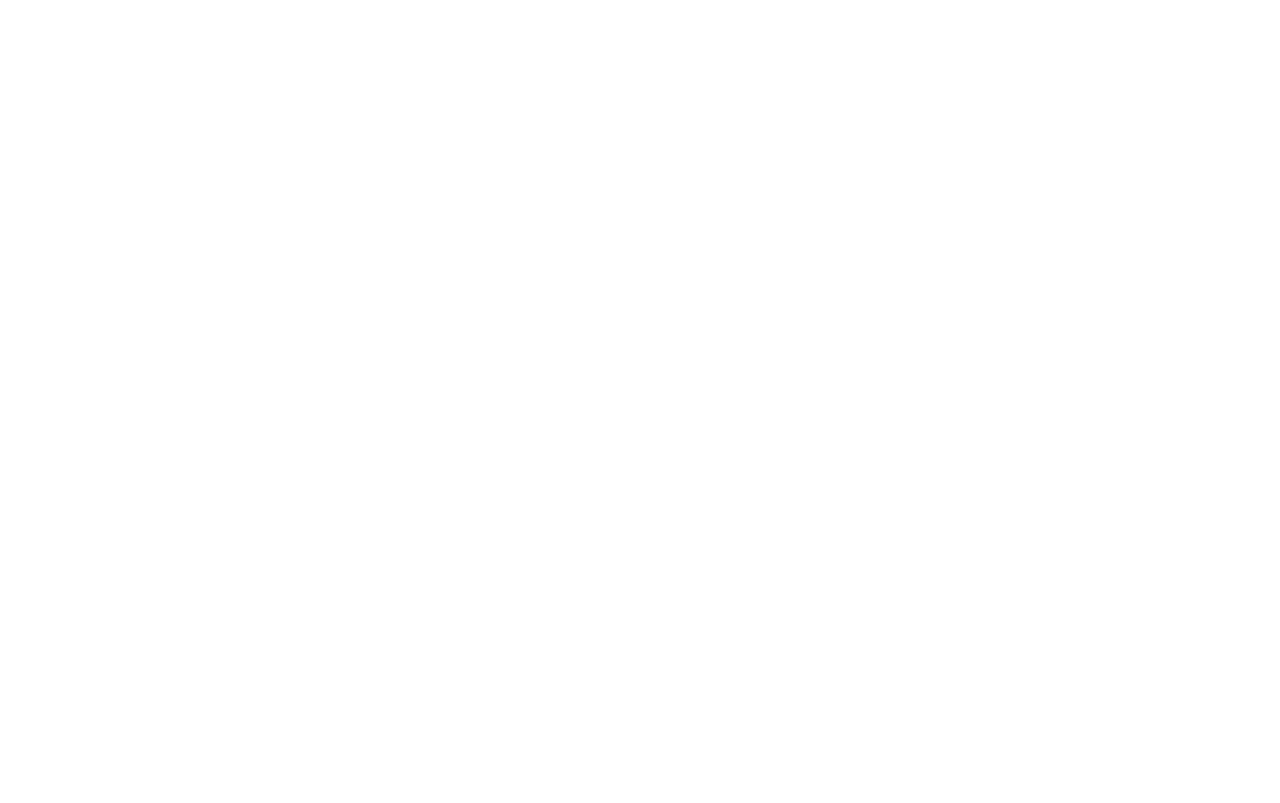
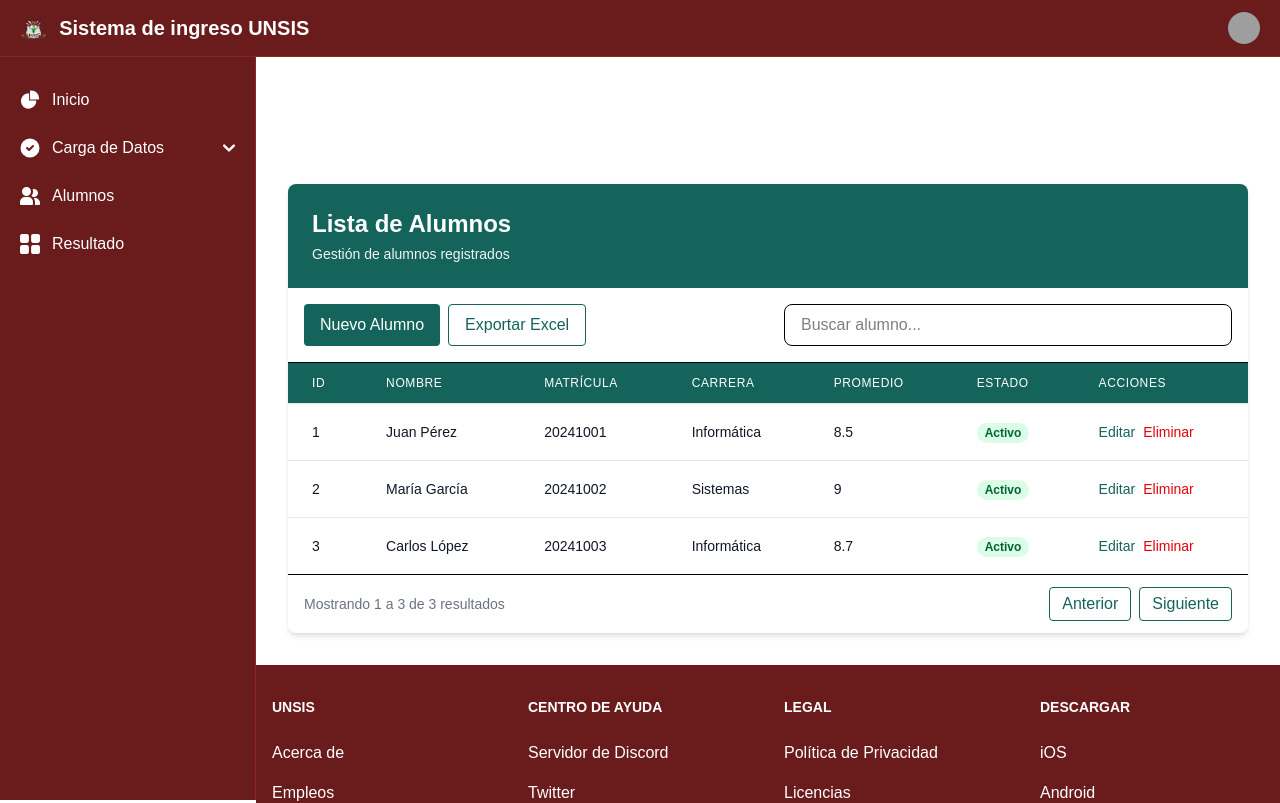
Before and after one commit to UNSIS-ADM/ADM-UNSIS-frontend, an Angular app: page /alumnos in a window 1280 px wide. Before the commit this address led to /. Shown: the top 803 px of the page. Built offline with nearby package versions, Linux system fonts and the light colour scheme; grey boxes are pictures that could not be loaded.

Commit message:
alumnos creado

```diff
--- /dev/null
+++ b/src/app/alumnos/alumnos.component.html
@@ -0,0 +1,80 @@
+<app-nav></app-nav>
+
+<div class="sm:ml-64 mt-16 p-8">
+  <div class="bg-white rounded-lg shadow-md overflow-hidden">
+    <!-- Encabezado -->
+    <div class="p-6 bg-[#14645c] text-white">
+      <h2 class="text-2xl font-semibold">Lista de Alumnos</h2>
+      <p class="mt-1 text-sm text-gray-100">Gestión de alumnos registrados</p>
+    </div>
+
+    <!-- Botones y Búsqueda -->
+    <div class="p-4 border-b flex justify-between items-center flex-wrap gap-4">
+      <div class="flex gap-2">
+        <button class="px-4 py-2 bg-[#14645c] text-white rounded hover:bg-[#0f4c46] transition-colors">
+          Nuevo Alumno
+        </button>
+        <button class="px-4 py-2 border border-[#14645c] text-[#14645c] rounded hover:bg-[#f3f4f6] transition-colors">
+          Exportar Excel
+        </button>
+      </div>
+      <div class="flex-1 max-w-md ml-4">
+        <input type="search"
+               placeholder="Buscar alumno..."
+               class="w-full px-4 py-2 border rounded-lg focus:outline-none focus:border-[#14645c]">
+      </div>
+    </div>
+
+    <!-- Tabla -->
+    <div class="overflow-x-auto">
+      <table class="min-w-full divide-y divide-gray-200">
+        <thead class="bg-[#14645c]">
+          <tr>
+            <th class="px-6 py-3 text-left text-xs font-medium text-white uppercase tracking-wider">ID</th>
+            <th class="px-6 py-3 text-left text-xs font-medium text-white uppercase tracking-wider">Nombre</th>
+            <th class="px-6 py-3 text-left text-xs font-medium text-white uppercase tracking-wider">Matrícula</th>
+            <th class="px-6 py-3 text-left text-xs font-medium text-white uppercase tracking-wider">Carrera</th>
+            <th class="px-6 py-3 text-left text-xs font-medium text-white uppercase tracking-wider">Promedio</th>
+            <th class="px-6 py-3 text-left text-xs font-medium text-white uppercase tracking-wider">Estado</th>
+            <th class="px-6 py-3 text-left text-xs font-medium text-white uppercase tracking-wider">Acciones</th>
+          </tr>
+        </thead>
+        <tbody class="bg-white divide-y divide-gray-200">
+          <tr *ngFor="let alumno of alumnos">
+            <td class="px-6 py-4 whitespace-nowrap text-sm text-gray-900">{{alumno.id}}</td>
+            <td class="px-6 py-4 whitespace-nowrap text-sm text-gray-900">{{alumno.nombre}}</td>
+            <td class="px-6 py-4 whitespace-nowrap text-sm text-gray-900">{{alumno.matricula}}</td>
+            <td class="px-6 py-4 whitespace-nowrap text-sm text-gray-900">{{alumno.carrera}}</td>
+            <td class="px-6 py-4 whitespace-nowrap text-sm text-gray-900">{{alumno.promedio}}</td>
+            <td class="px-6 py-4 whitespace-nowrap">
+              <span class="px-2 inline-flex text-xs leading-5 font-semibold rounded-full bg-green-100 text-green-800">
+                {{alumno.estado}}
+              </span>
+            </td>
+            <td class="px-6 py-4 whitespace-nowrap text-sm text-gray-500">
+              <button class="text-[#14645c] hover:text-[#0f4c46] mr-2">Editar</button>
+              <button class="text-red-600 hover:text-red-800">Eliminar</button>
+            </td>
+          </tr>
+        </tbody>
+      </table>
+    </div>
+
+    <!-- Paginación -->
+    <div class="px-4 py-3 border-t">
+      <div class="flex items-center justify-between">
+        <div class="text-sm text-gray-500">
+          Mostrando 1 a 3 de 3 resultados
+        </div>
+        <div class="flex gap-2">
+          <button class="px-3 py-1 border rounded text-[#14645c] hover:bg-[#f3f4f6]">Anterior</button>
+          <button class="px-3 py-1 border rounded text-[#14645c] hover:bg-[#f3f4f6]">Siguiente</button>
+        </div>
+      </div>
+    </div>
+  </div>
+</div>
+
+<div class="sm:ml-64">
+  <app-footer></app-footer>
+</div>
--- /dev/null
+++ b/src/app/alumnos/alumnos.component.ts
@@ -0,0 +1,19 @@
+import { Component } from '@angular/core';
+import { CommonModule } from '@angular/common';
+import { NavComponent } from '../nav/nav.component';
+import { FooterComponent } from '../footer/footer.component';
+
+@Component({
+  selector: 'app-alumnos',
+  standalone: true,
+  imports: [CommonModule, NavComponent, FooterComponent],
+  templateUrl: './alumnos.component.html',
+  styleUrls: ['./alumnos.component.css']
+})
+export class AlumnosComponent {
+  alumnos = [
+    { id: 1, nombre: 'Juan Pérez', matricula: '20241001', carrera: 'Informática', promedio: 8.5, estado: 'Activo' },
+    { id: 2, nombre: 'María García', matricula: '20241002', carrera: 'Sistemas', promedio: 9.0, estado: 'Activo' },
+    { id: 3, nombre: 'Carlos López', matricula: '20241003', carrera: 'Informática', promedio: 8.7, estado: 'Activo' },
+  ];
+}
--- a/src/app/app.routes.ts
+++ b/src/app/app.routes.ts
@@ -24,5 +24,9 @@
         path: 'cargar',
         loadComponent: () => import('./carga-datos/carga-datos.component')
             .then(m => m.CargaDatosComponent)
+    },
+    {
+        path: 'alumnos',
+        loadComponent: () => import('./alumnos/alumnos.component').then(m => m.AlumnosComponent)
     }
 ];
--- a/src/app/carga-datos/carga-datos.component.html
+++ b/src/app/carga-datos/carga-datos.component.html
@@ -3,7 +3,7 @@
 <div class="sm:ml-64 mt-16 p-8">
   <div class="bg-white rounded-lg shadow-md overflow-hidden">
     <!-- Encabezado -->
-    <div class="p-6 bg-[#6a1b1b] text-white">
+    <div class="p-6 bg-[#24645c] text-white">
       <h2 class="text-2xl font-semibold">Carga de Datos</h2>
       <p class="mt-1 text-sm text-gray-200">Gestiona la carga de datos de alumnos</p>
     </div>
@@ -11,7 +11,7 @@
     <!-- Botones y Búsqueda -->
     <div class="p-4 border-b flex justify-between items-center flex-wrap gap-4">
       <div class="flex gap-2">
-        <button class="px-4 py-2 bg-[#6a1b1b] text-white rounded hover:bg-[#8b2424] transition-colors">
+        <button class="px-4 py-2 bg-[#548e88] text-white rounded hover:bg-[#29726b] transition-colors">
           Nueva Carga
         </button>
         <button class="px-4 py-2 border border-[#6a1b1b] text-[#6a1b1b] rounded hover:bg-[#fff3f3] transition-colors">
@@ -53,7 +53,7 @@
               </span>
             </td>
             <td class="px-6 py-4 whitespace-nowrap text-sm text-gray-500">
-              <button class="text-[#6a1b1b] hover:text-[#8b2424] mr-2">Editar</button>
+              <button class="text-[#24645c] hover:text-[#8b2424] mr-2">Editar</button>
               <button class="text-red-600 hover:text-red-800">Eliminar</button>
             </td>
           </tr>
--- a/src/app/resultado/resultado.component.html
+++ b/src/app/resultado/resultado.component.html
@@ -22,11 +22,11 @@
 
             <div class="mt-4">
                 <strong class="text-gray-700">Resultado:</strong>
-                <span *ngIf="alumno.aprobado"
+                <span
                       class="ml-2 px-3 py-1 bg-green-100 text-green-800 rounded-full">
                     Aprobado
                 </span>
-                <span *ngIf="!alumno.aprobado"
+                <span
                       class="ml-2 px-3 py-1 bg-red-100 text-red-800 rounded-full">
                     No aprobado
                 </span>
--- a/src/app/resultado/resultado.component.ts
+++ b/src/app/resultado/resultado.component.ts
@@ -13,7 +13,7 @@
   alumno = {
     nombre: 'Juan Pérez',
     matricula: '20231234',
-    carrera: 'Ingeniería en Sistemas',
+    carrera: 'INFORMÁTICA',
     aprobado: true // puedes cambiar esto según la lógica de tu aplicación
   };
 
```
Also changed, not shown: src/app/alumnos/alumnos.component.css (added), 1 other file (tests, documents, lock files or other folders).
